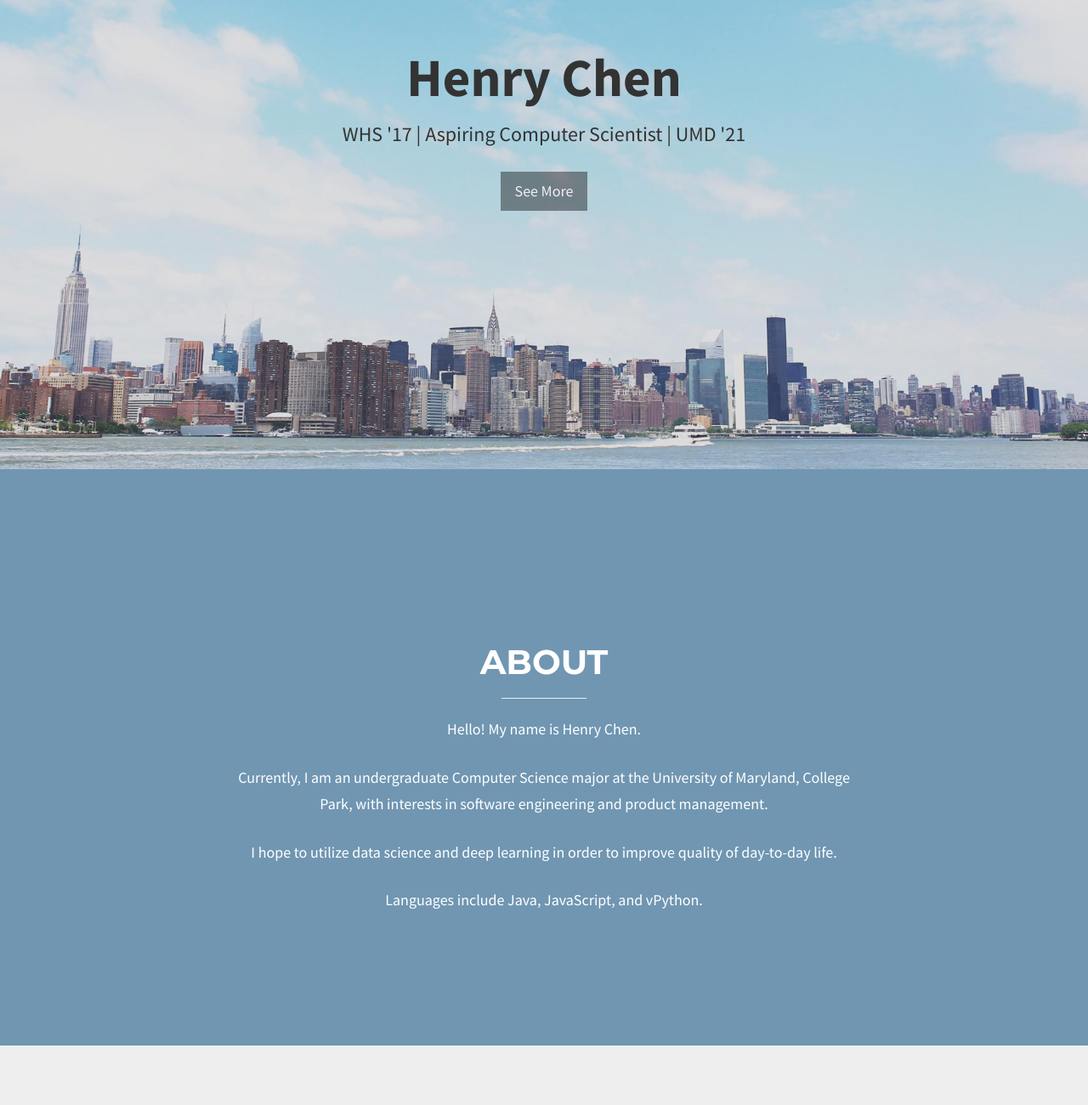
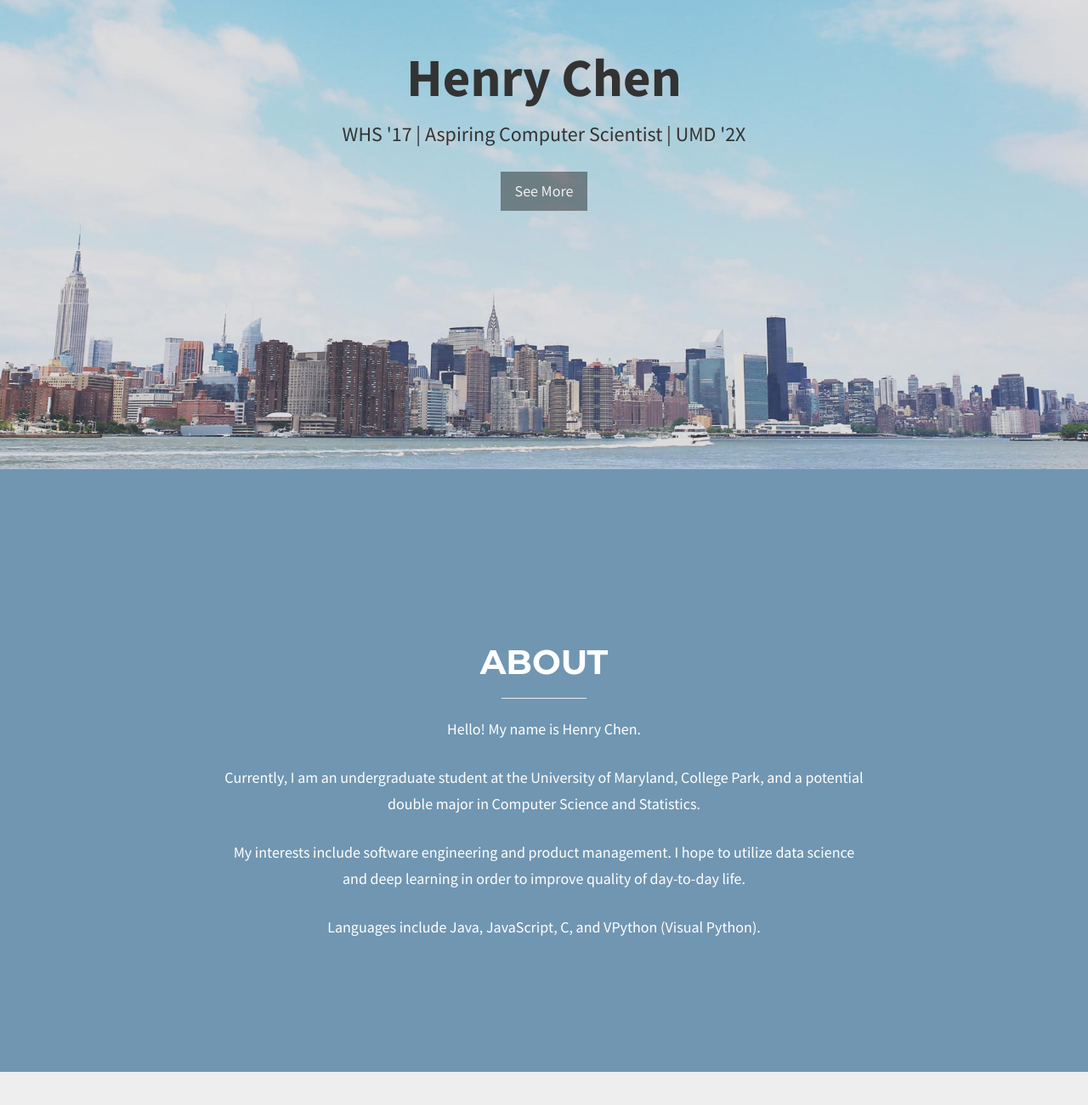
Before and after one commit to henryyc/henryyc.github.io, a plain HTML site: page index.html in a window 1280 px wide. Shown: the part 248-1548 px from the top of the page at 85% size. Drawn offline with nearby package versions, Linux system fonts and the light colour scheme; some packages are replaced by stand-ins of ours; a web font is replaced by a local one.

Commit message:
Update information

```diff
--- a/index.html
+++ b/index.html
@@ -77,7 +77,7 @@
   <header id="top" class="header">
     <div class="text-vertical-center">
       <h1>Henry Chen</h1>
-      <h3>WHS '17 | Aspiring Computer Scientist | UMD '21</h3>
+      <h3>WHS '17 | Aspiring Computer Scientist | UMD '2X</h3>
       <br>
       <a href="#about" class="btn btn-dark btn-lg page-scroll">See More</a>
     </div>
@@ -92,9 +92,9 @@
         <hr class="small">
         <div class="row">
           <p>Hello! My name is Henry Chen.</p>
-          <p>Currently, I am an undergraduate Computer Science major at the University of Maryland, College Park, with interests in software engineering and product management.</p>
-          <p>I hope to utilize data science and deep learning in order to improve quality of day-to-day life.</p>
-          <p>Languages include Java, JavaScript, and vPython.</p>
+          <p>Currently, I am an undergraduate student at the University of Maryland, College Park, and a potential double major in Computer Science and Statistics.</p>
+          <p>My interests include software engineering and product management. I hope to utilize data science and deep learning in order to improve quality of day-to-day life.</p>
+          <p>Languages include Java, JavaScript, C, and VPython (Visual Python).</p>
         </div>
         <br><br><br><br>
         <!-- /.row -->
```
